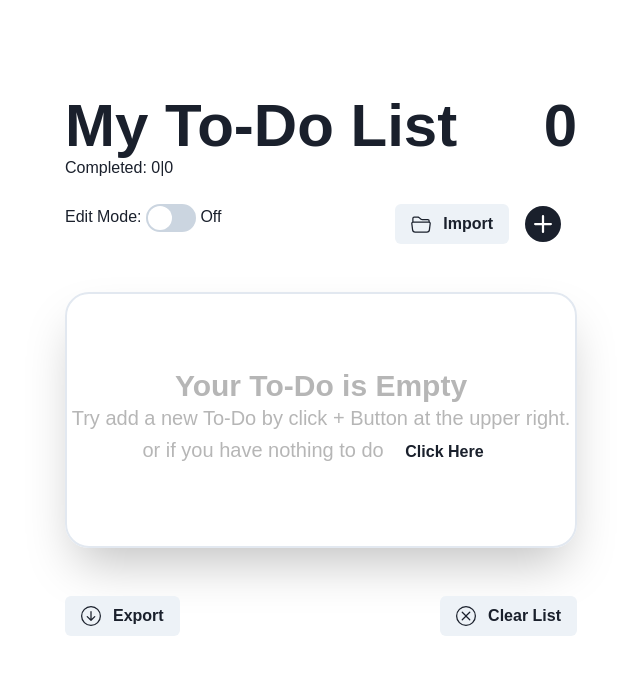
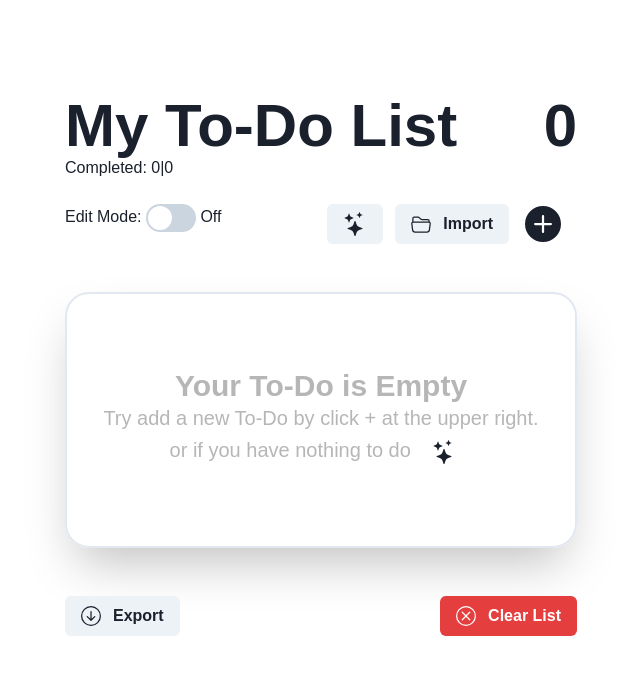
Before and after one commit to pnwttklm/weird-to-do, a Next.js app: page / in a window 1280 px wide. Shown: the top 674 px of the page, without its empty margins (319-959 px from the left). Built offline with nearby package versions, Linux system fonts and the light colour scheme; a web font is replaced by a local one.

Commit message:
Design 2.0

```diff
--- a/app/layout.tsx
+++ b/app/layout.tsx
@@ -17,7 +17,11 @@ export default function RootLayout({
 }>) {
   return (
     <html lang="en">
-      <Providers><body className={ibm.className}>{children}</body></Providers>
+        <body className={ibm.className}>
+        <Providers>
+          {children}
+          </Providers>
+          </body>
     </html>
   );
-}
+};
--- a/app/page.tsx
+++ b/app/page.tsx
@@ -16,7 +16,17 @@ import {
   Checkbox,
   Center,
 } from "@chakra-ui/react";
-import { BsPen, BsChevronDown, BsChevronUp, BsFolder2Open, BsPlusCircleFill, BsTrash3, BsArrowDownCircle, BsXCircle } from "react-icons/bs";
+import {
+  BsPen,
+  BsChevronDown,
+  BsChevronUp,
+  BsFolder2Open,
+  BsPlusCircleFill,
+  BsTrash3,
+  BsArrowDownCircle,
+  BsXCircle,
+  BsStars,
+} from "react-icons/bs";
 
 type TodoItem = {
   id: number;
@@ -28,7 +38,7 @@ type TodoItem = {
 
 interface ImageData {
   name: string;
-  data: string; // Assuming base64 string here
+  data: string;
 }
 
 export default function Home() {
@@ -162,7 +172,6 @@ export default function Home() {
           data: imageData,
         };
         setImagesE(newImage.data);
-        // localStorage.setItem("uploadedImages", JSON.stringify(newImage));
       };
       reader.readAsDataURL(file);
     }
@@ -231,17 +240,10 @@ export default function Home() {
           data: imageData,
         };
         setImages(newImage);
-        // localStorage.setItem("uploadedImages", JSON.stringify(newImage));
       };
       reader.readAsDataURL(file);
     }
   };
-  // useState(() => {
-  //   const uploadedImages = localStorage.getItem("uploadedImages");
-  //   if (uploadedImages) {
-  //     setImages(JSON.parse(uploadedImages));
-  //   }
-  // });
   return (
     <div className="px-96 p-24">
       <div className="flex flex-row justify-between">
@@ -265,7 +267,13 @@ export default function Home() {
           {editChecked ? "On" : "Off"}
         </div>
         <div>
-        <Button className="gap-3" onClick={fetchImport}><BsFolder2Open className="text-xl"/>Import</Button>
+          <Button onClick={fetchData} className="mr-3">
+            <BsStars className="text-2xl" />
+          </Button>
+          <Button className="gap-3" onClick={fetchImport}>
+            <BsFolder2Open className="text-xl" />
+            Import
+          </Button>
           <Button
             onClick={onOpen}
             className="rounded-full"
@@ -276,16 +284,34 @@ export default function Home() {
           </Button>
         </div>
       </div>
-      {editChecked && <h1 className="bg-[#000000] text-white rounded-full px-3 py-2 font-extrabold w-32 text-center">Edit Mode</h1>}
-      {list.length ==0 && <Center className="flex flex-col text-[#b6b6b6] border-2 w-full h-64 shadow-2xl rounded-3xl ">
-        <h1 className="text-3xl text-center font-bold">Your To-Do is Empty</h1>
-        <h1 className="text-xl text-center">Try add a new To-Do by click + Button at the upper right.</h1>
-        <h1 className="text-xl text-center">or if you have nothing to do <Button onClick={fetchData} bg={"#00000000"}>Click Here</Button></h1>
-          </Center>}
+      {editChecked && (
+        <h1 className="bg-[#000000] text-white rounded-full px-3 py-2 font-extrabold w-32 text-center my-6">
+          Edit Mode
+        </h1>
+      )}
+      {list.length == 0 && (
+        <Center className="flex flex-col text-[#b6b6b6] border-2 w-full h-64 shadow-2xl rounded-3xl ">
+          <h1 className="text-3xl text-center font-bold">
+            Your To-Do is Empty
+          </h1>
+          <h1 className="text-xl text-center">
+            Try add a new To-Do by click + at the upper right.
+          </h1>
+          <h1 className="text-xl text-center">
+            or if you have nothing to do{" "}
+            <Button onClick={fetchData} bg={"#00000000"}>
+              <BsStars className="text-2xl" />
+            </Button>
+          </h1>
+        </Center>
+      )}
       <div className="flex flex-col gap-1">
         {list.map((item) => {
           return (
-            <div key={item.id} className="flex flex-row bg-[#FFFFFF] shadow-2xl rounded-2xl p-3 justify-between content-center">
+            <div
+              key={item.id}
+              className="flex flex-row bg-[#FFFFFF] shadow-2xl rounded-2xl p-3 justify-between content-center"
+            >
               <div className="flex flex-row ">
                 <Checkbox
                   isChecked={item.completed}
@@ -303,27 +329,40 @@ export default function Home() {
                     className="rounded-xl w-16 h-16 mr-3"
                   />
                 )}
-              {/* {item.id} */}
                 <h1 className="text-lg">{item.todo}</h1>
               </div>
               <div className="content-center">
                 {editChecked && (
                   <div className="content-center">
-                <Button onClick={() => openModal(item.id)} gap={2} mr={3}><BsPen/>Edit</Button>
-                  <Button onClick={() => handleUp(item.id)} mr={1} rounded={"full"}
-                    paddingX={-1}><BsChevronUp/></Button>
-                  <Button onClick={() => handleDown(item.id)} mr={3} rounded={"full"}
-                    paddingX={-1}><BsChevronDown/></Button>
+                    <Button onClick={() => openModal(item.id)} gap={2} mr={3}>
+                      <BsPen />
+                      Edit
+                    </Button>
+                    <Button
+                      onClick={() => handleUp(item.id)}
+                      mr={1}
+                      rounded={"full"}
+                      paddingX={-1}
+                    >
+                      <BsChevronUp />
+                    </Button>
+                    <Button
+                      onClick={() => handleDown(item.id)}
+                      mr={3}
+                      rounded={"full"}
+                      paddingX={-1}
+                    >
+                      <BsChevronDown />
+                    </Button>
                     <Button
                       colorScheme={"red"}
                       onClick={() => handleRemove(item.id)}
                       rounded={"full"}
                       paddingX={-1}
                     >
-                    <BsTrash3/>
+                      <BsTrash3 />
                     </Button>
                   </div>
-
                 )}
               </div>
             </div>
@@ -331,8 +370,14 @@ export default function Home() {
         })}
       </div>
       <div className="flex flex-row justify-between mt-12">
-      <Button onClick={exportListToFile} className="gap-3"><BsArrowDownCircle className="text-xl"/>Export</Button>
-      <Button onClick={() => setList([])} className="gap-3"><BsXCircle className="text-xl"/>Clear List</Button>
+        <Button onClick={exportListToFile} className="gap-3">
+          <BsArrowDownCircle className="text-xl" />
+          Export
+        </Button>
+        <Button onClick={() => setList([])} className="gap-3" colorScheme="red">
+          <BsXCircle className="text-xl" />
+          Clear List
+        </Button>
       </div>
       <Modal onClose={onClose} isOpen={isOpen} isCentered>
         <ModalOverlay />
@@ -343,7 +388,7 @@ export default function Home() {
             <Input placeholder="Enter a new to-do" onChange={handleChangeAdd} />
             <div>
               <Center className="flex flex-col mt-6">
-                <h1 className="text-xl">อัปโหลดรูป</h1>
+                <h1 className="text-xl">Upload an Image</h1>
                 <input
                   type="file"
                   onChange={handleFileChange}
@@ -362,8 +407,12 @@ export default function Home() {
             </div>
           </ModalBody>
           <ModalFooter>
+            <div className="flex flex-row justify-between w-full">
               <Button onClick={onClose}>Close</Button>
-            <Button onClick={() => newTodo()}>Add</Button>
+              <Button onClick={() => newTodo()} colorScheme="teal">
+                Add
+              </Button>
+            </div>
           </ModalFooter>
         </ModalContent>
       </Modal>
@@ -380,7 +429,7 @@ export default function Home() {
             />
             <div>
               <Center className="flex flex-col mt-6">
-                <h1 className="text-xl">อัปโหลดรูป</h1>
+                <h1 className="text-xl">Upload an Image</h1>
                 <input
                   type="file"
                   onChange={handleFileChangeE}
@@ -399,8 +448,12 @@ export default function Home() {
             </div>
           </ModalBody>
           <ModalFooter>
+            <div className="flex flex-row justify-between w-full">
               <Button onClick={onCloseE}>Close</Button>
-            <Button onClick={handleEditItem}>Save</Button>
+              <Button onClick={handleEditItem} colorScheme="teal">
+                Save
+              </Button>
+            </div>
           </ModalFooter>
         </ModalContent>
       </Modal>
```
Lines whose indentation alone changed are shown as unchanged.
